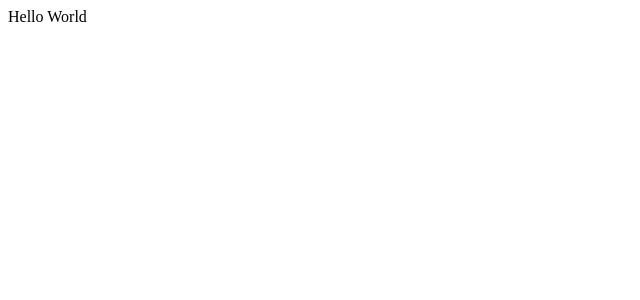
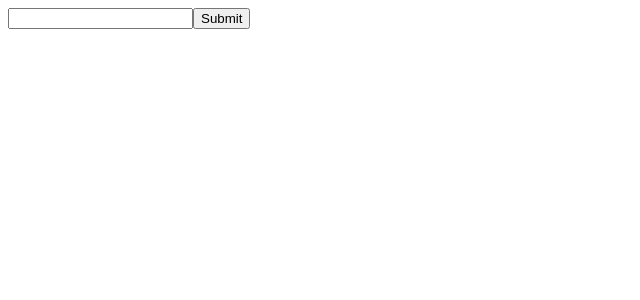
Before and after one commit to xiaotai2016/redux-practice, a React (Create React App) app: page / in a window 1280 px wide. Shown: the top 300 px of the page, without its empty margins (0-640 px from the left). Built offline with nearby package versions, Linux system fonts and the light colour scheme.

Commit message:
todolist without redux

```diff
--- a/src/App.js
+++ b/src/App.js
@@ -1,11 +1,34 @@
+import React, {useState} from 'react'
+
+function App() {
+  const [inputValue, setInputValue] = useState('')
+  const [list, setList] = useState([])
+  const handleInput = (e)=>{
+    setInputValue (e.target.value);
+  }
+  const handListChange = ()=>{
+    setList([...list,inputValue])
+    setInputValue('')
+  }
+  const handDelete= (index)=>{
+    var newlist = list;
+    newlist.splice(index,1)
+    setList([...newlist])
+  }
+  return (
+    <div>
+    <input value={inputValue} onChange= {handleInput} />
+    <button onClick={handListChange}>Submit</button>
+    <ul>
+      {
+        list.map((item, index)=> (<li key={item} onClick={()=>{handDelete(index)}}>{item}</li>))
+      }
+    </ul>
+    </div>
+  );
 
 
-function App() {
-  return (
-    <div className="App">
-      Hello World
-    </div>
-  );
+
 }
 
 export default App;
```
